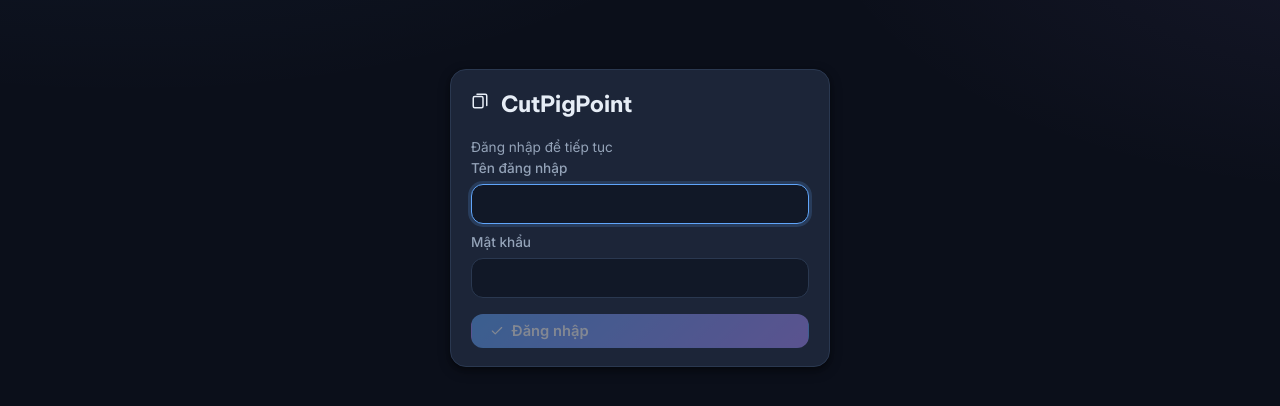
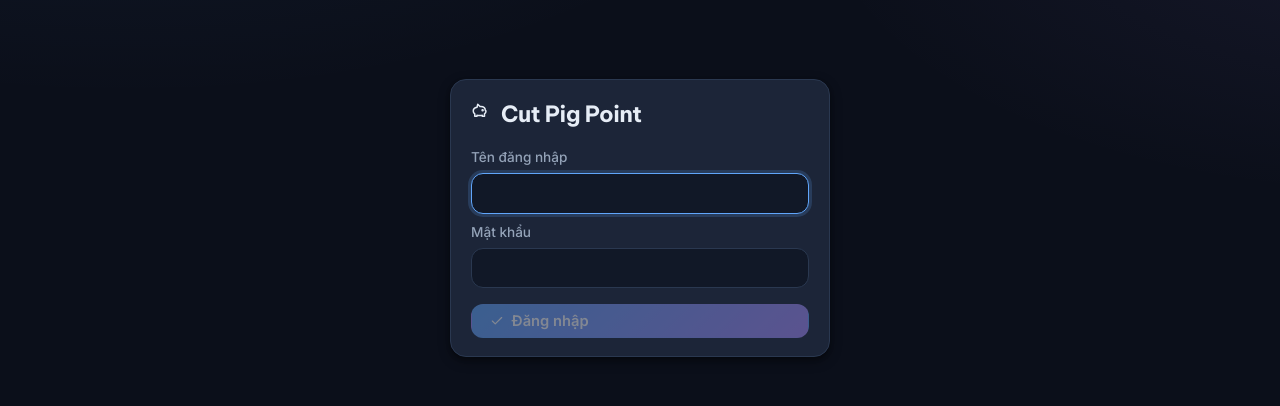
Before and after one commit to hieuportgas1996/cutpigpoint, a React (Vite) app in the folder client/: page /new in a window 1280 px wide. Shown: the part 182-588 px from the top of the page. Built offline with nearby package versions, Linux system fonts and the light colour scheme; no server answers.

Commit message:
Tweak login page branding
Co-Authored-By: Claude Opus 4.7 (1M context) <noreply@anthropic.com>

```diff
--- a/client/src/pages/LoginPage.tsx
+++ b/client/src/pages/LoginPage.tsx
@@ -38,11 +38,10 @@ export default function LoginPage() {
         style={{ width: '100%', maxWidth: 380, marginBottom: 0 }}
       >
         <div style={{ display: 'flex', alignItems: 'center', gap: '0.75rem', marginBottom: '1rem' }}>
-          <span className="brand-icon"><Icon name="cards" size={18} /></span>
-          <h2 style={{ margin: 0 }}>CutPigPoint</h2>
+          <span className="brand-icon"><Icon name="pig" size={18} /></span>
+          <h2 style={{ margin: 0 }}>Cut Pig Point</h2>
         </div>
-        <div className="muted small mb-2">Đăng nhập để tiếp tục</div>
-
+        {/* <div className="muted small mb-2">Đăng nhập để tiếp tục</div> */}
         <div>
           <label htmlFor="username">Tên đăng nhập</label>
           <input
```
